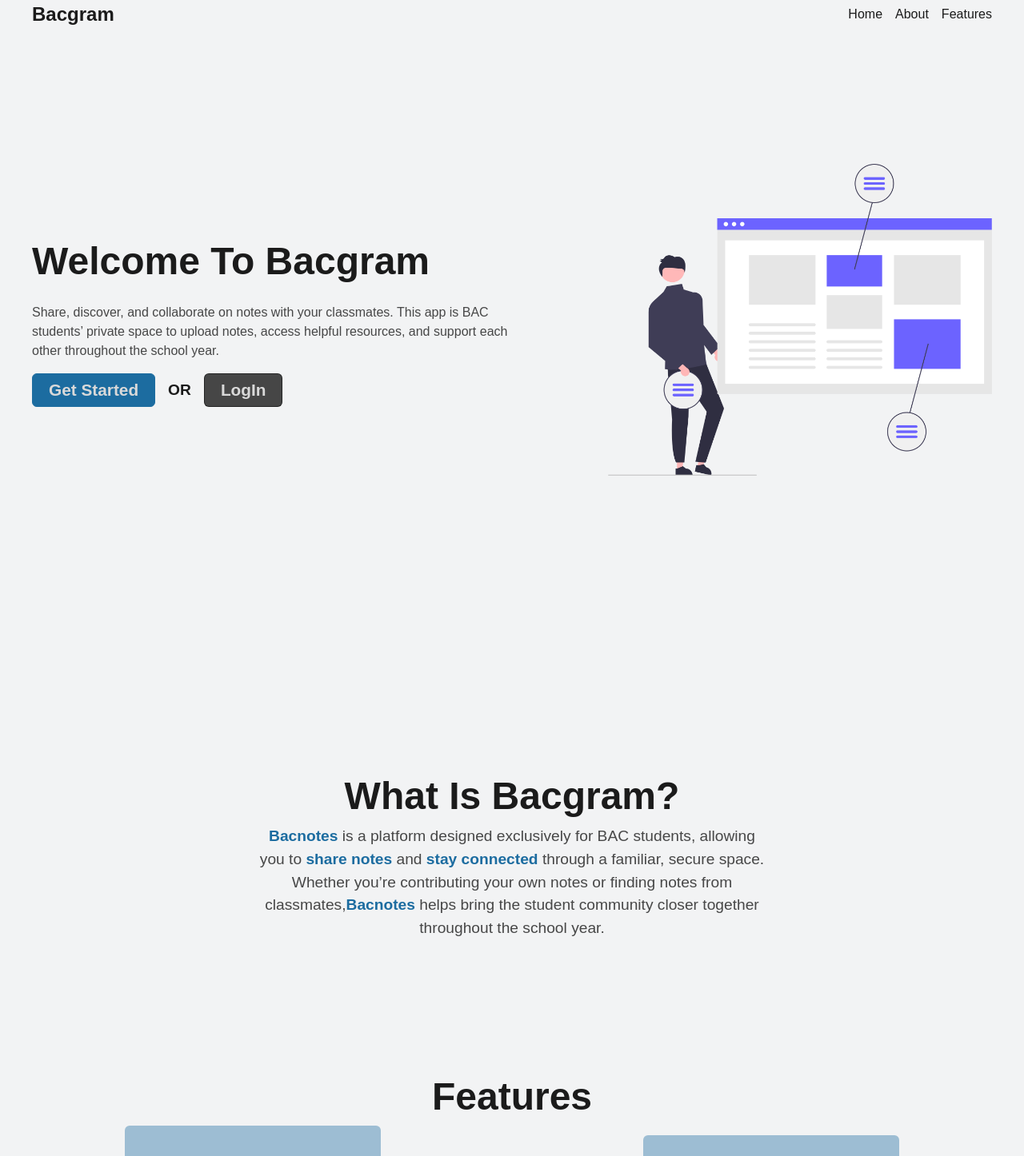
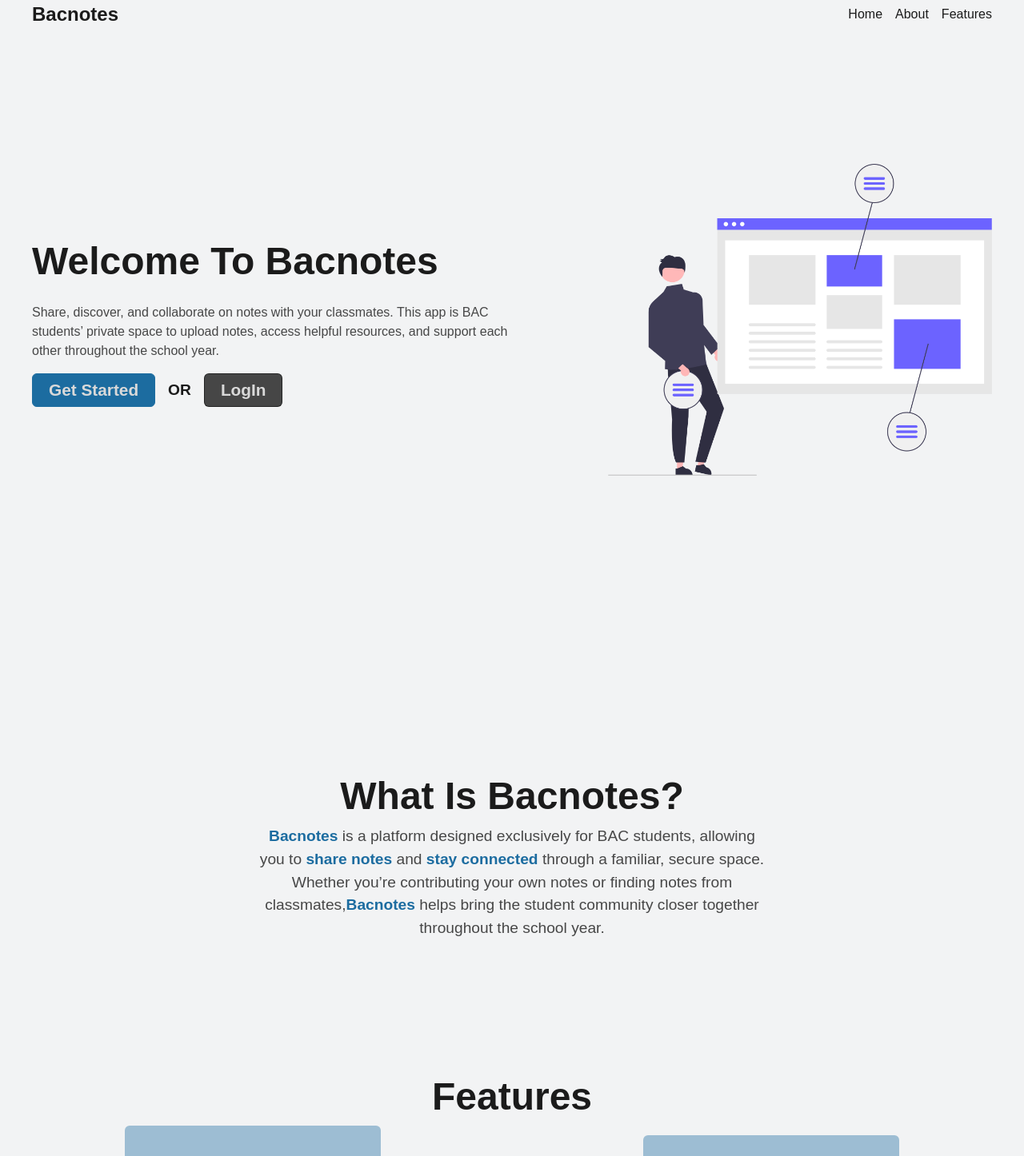
Before and after one commit to Jad-Kobeissi/bacnotes, a Next.js app: page / in a window 1280 px wide. Shown: the top 1446 px of the page at 80% size. Built offline with nearby package versions, Linux system fonts and the light colour scheme; what tailwind-fluid-typography would draw is missing.

Commit message:
fix: remove all bacgram branding

```diff
--- a/app/Nav.tsx
+++ b/app/Nav.tsx
@@ -6,7 +6,7 @@ export function Nav() {
   const router = useRouter();
   return (
     <nav className="fixed top-0 w-screen flex items-center justify-between px-[2vw] z-50 mb-[10vh] bg-[var(--background)]">
-      <h1 className="text-[1.5rem] font-bold cursor-pointer">Bacgram</h1>
+      <h1 className="text-[1.5rem] font-bold cursor-pointer">Bacnotes</h1>
       <div className="flex items-center justify-center gap-[2vw] text-[1.2rem]">
         <div className="relative group text-[1rem]">
           <Link href={"/home"}>Home</Link>
--- a/app/page.tsx
+++ b/app/page.tsx
@@ -13,7 +13,7 @@ function Nav() {
         href={"#home"}
         className="text-[var(--foreground)] text-[1.5rem] font-bold"
       >
-        Bacgram
+        Bacnotes
       </Link>
       <div className="flex items-center justify-center gap-4">
         <div className="relative group">
@@ -47,7 +47,7 @@ function Home() {
       id="home"
     >
       <div className="landing-md:w-1/2 flex items-start justify-center flex-col gap-4">
-        <h1 className="text-[3rem] font-bold">Welcome To Bacgram</h1>
+        <h1 className="text-[3rem] font-bold">Welcome To Bacnotes</h1>
         <p className="text-[var(--secondary-text)]">
           Share, discover, and collaborate on notes with your classmates. This
           app is BAC students’ private space to upload notes, access helpful
@@ -87,7 +87,7 @@ function About() {
       ref={ref}
       id="about"
     >
-      <h1 className="text-[3rem] font-bold text-center">What Is Bacgram?</h1>
+      <h1 className="text-[3rem] font-bold text-center">What Is Bacnotes?</h1>
       <p className="landing-md:w-1/2 w-screen text-center text-[var(--secondary-text)] text-[1.2rem]">
         <span className="emphasized-text">Bacnotes</span> is a platform designed
         exclusively for BAC students, allowing you to{" "}
```
